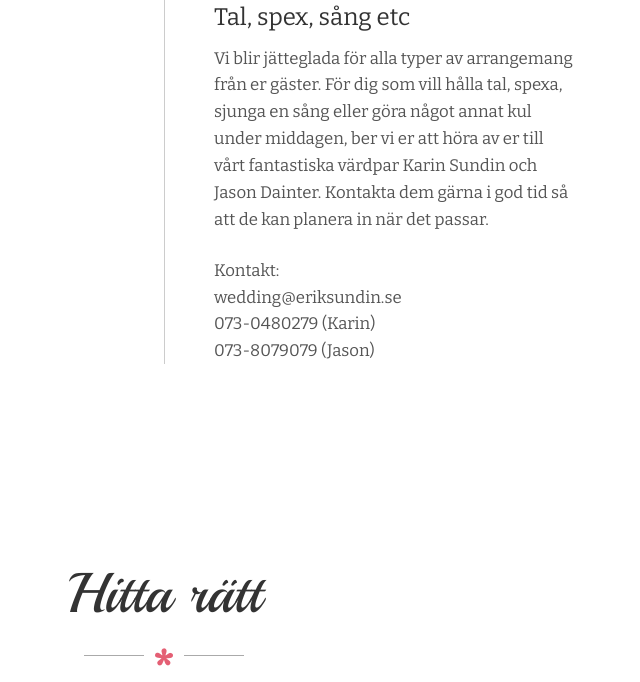
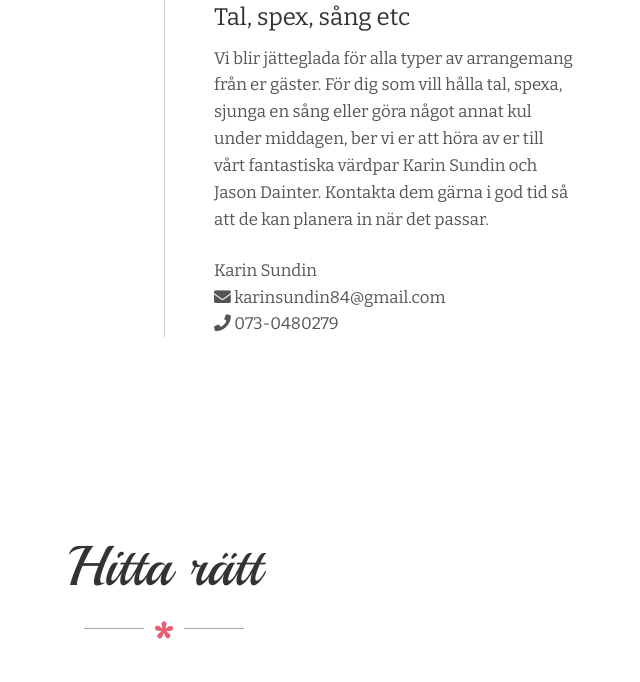
Before and after one commit to eriksundin/wedding-site, a Jekyll site: the page built from index.md, in a window 1280 px wide and 900 px high, scrolled down 5277 px, cut to the strip 0-682 px from the top of the window. Shown: the whole strip, without its empty margins (476-1116 px from the left). Built offline with Jekyll 4.4.1, drawn with Linux system fonts in a browser that asks for light colours; nearby versions of some CDN libraries; some of the changed text lies outside the part shown.

Commit message:
updated contacts

```diff
--- a/_layouts/home.html
+++ b/_layouts/home.html
@@ -233,10 +233,10 @@
                   </p>
                   <br>
                   <p>
-                    Kontakt:<br>
-                      <a href="mailto:wedding@eriksundin.se">wedding@eriksundin.se</a>
-                    <br>073-0480279 (Karin)
-                    <br>073-8079079 (Jason)
+                    Karin Sundin<br>
+                    <i class="fas fa-envelope"></i> <a href="mailto:karinsundin84@gmail.com">karinsundin84@gmail.com</a>
+                    <br>
+                    <i class="fas fa-phone"></i> <a href="tel:+46730480279">073-0480279</a>
                   </p>
                 </div><!-- w-detail -->
 
@@ -294,8 +294,8 @@
 
 						<div class="margin-bottom">
 							<p><h4>Brudparet</h4></p>
-							<p>Erik, <a href="mailto:erik@eriksundin.se">erik@eriksundin.se</a>, 072-5632949</p>
-							<p>Sarab, <a href="mailto:sarab.s.84@gmail.com">sarab.s.84@gmail.com</a>, 073-6120205</p>
+							<p>Erik - <i class="fas fa-envelope"></i> <a href="mailto:erik@eriksundin.se">erik@eriksundin.se</a>, <i class="fas fa-phone"></i> <a href="tel:+46725632949">072-5632949</a></p>
+							<p>Sarab - <i class="fas fa-envelope"></i> <a href="mailto:sarab.s.84@gmail.com">sarab.s.84@gmail.com</a>, <i class="fas fa-phone"></i> <a href="tel:+46736120205">073-6120205</a></p>
 
 						</div><!-- margin-bottom -->
 					</div><!-- col-sm-10 -->
```
